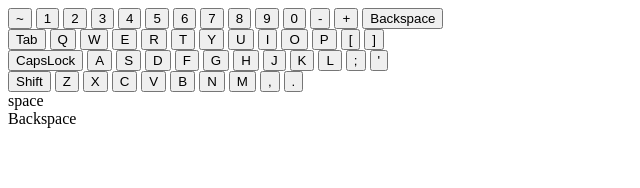
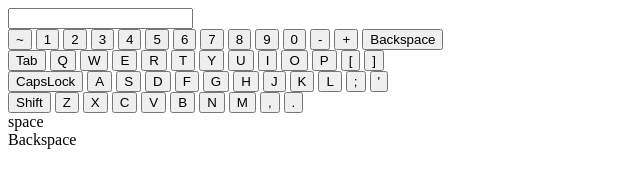
Before and after one commit to Andrewww-112/RSS-Virtual-Keyboard, a plain HTML site: page index.html in a window 1280 px wide. Shown: the whole page, without its empty margins (0-640 px from the left). Drawn offline with Linux system fonts and the light colour scheme.

Commit message:
feat:...

```diff
--- a/index.html
+++ b/index.html
@@ -7,6 +7,7 @@
     <title></title>
 </head>
 <body>
+    <input type="text" id="keyboard-input">
     <div class=”keybord”>
         <div class=”row row0″>
             <button>~</button>
```
